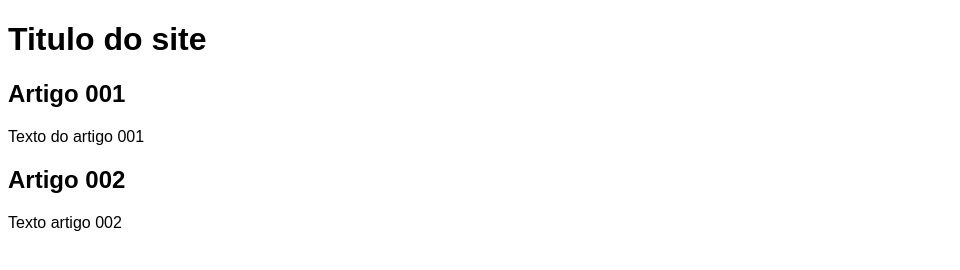
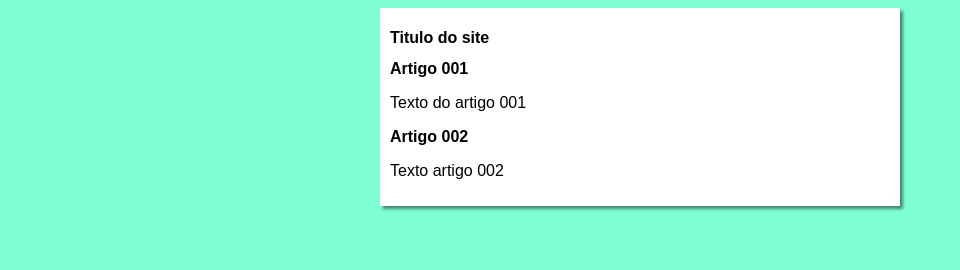
Before and after one commit to joaoferreiira/projeto-site, a plain HTML site: page index.html in a window 1280 px wide. Shown: the whole page, without its empty margins (0-960 px from the left). Drawn offline with Linux system fonts and the light colour scheme.

Commit message:
Update stylesheet.css

```diff
--- a/css/stylesheet.css
+++ b/css/stylesheet.css
@@ -1,3 +1,16 @@
 * {
     font-family: Arial, Arial, Helvetica, sans-serif;
+    font-size: 16px;
 }
+
+body {
+    background-color:aquamarine;
+}
+
+main {
+    background-color: white;
+    width: 500px;
+    margin: 0 auto;
+    box-shadow: 3px 3px 3px rgba(0, 0, 0, 0.473);
+    padding: 10px;
+}
```
